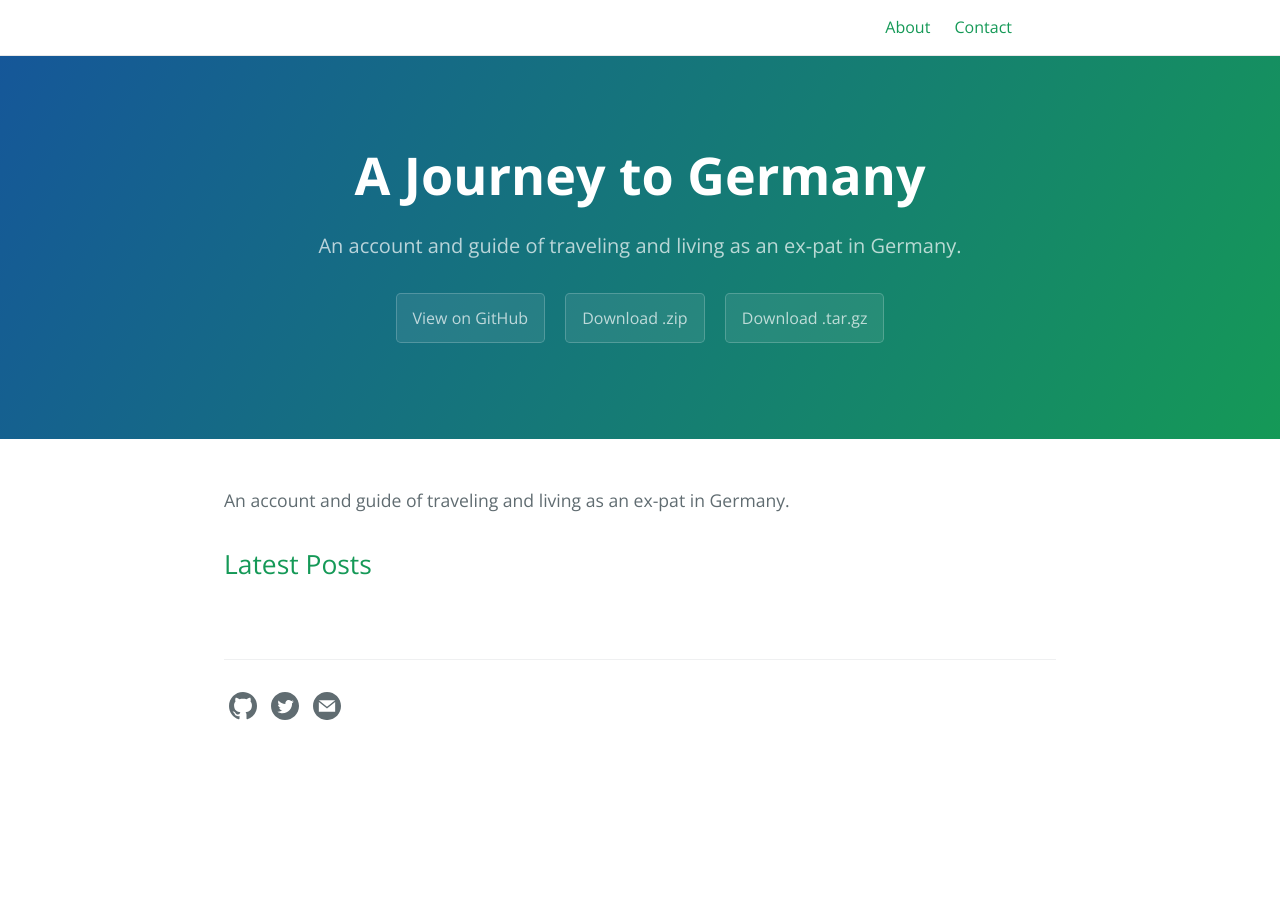
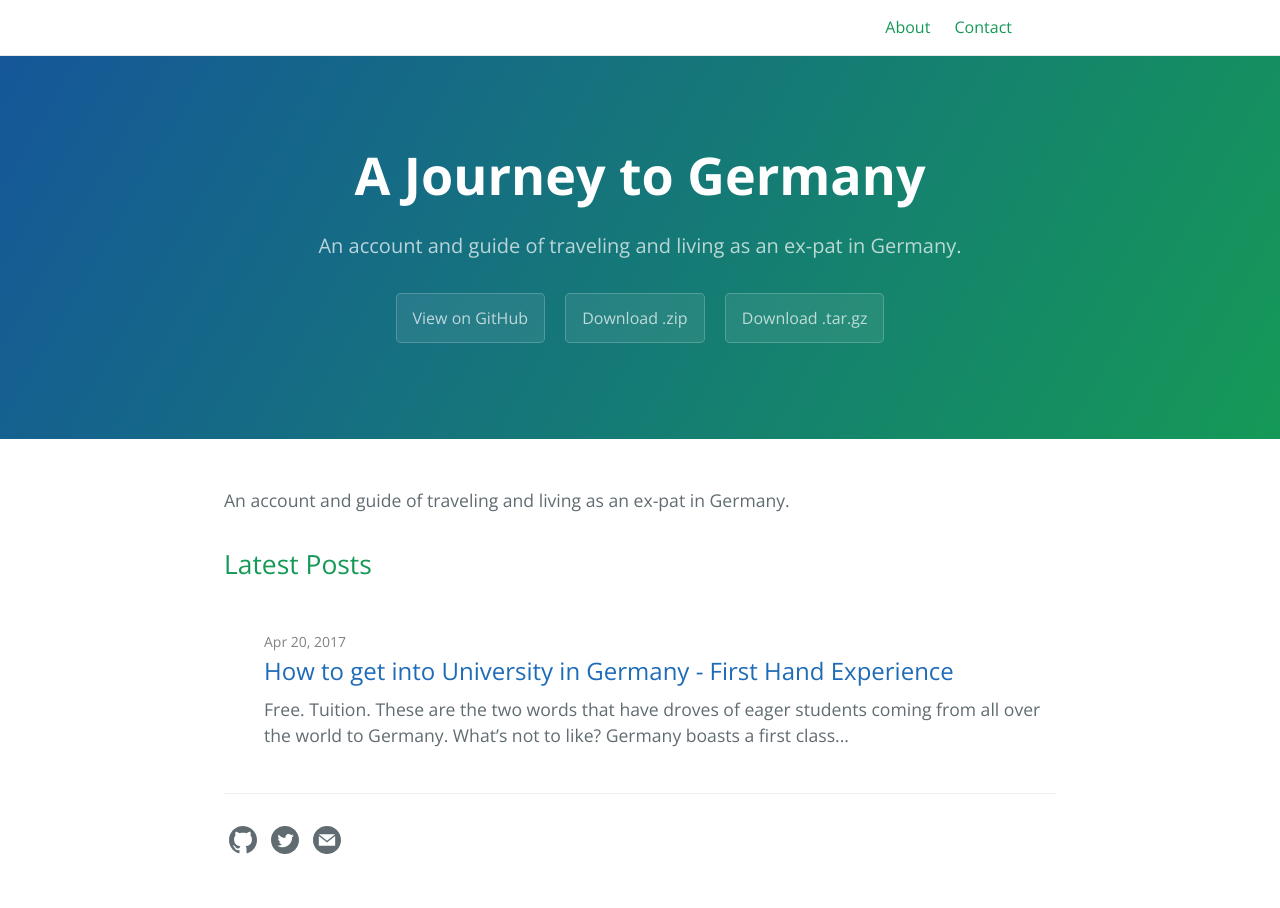
Before and after one commit to JamesLawton/crossoveranx.github.io, a Jekyll site: the page built from index.md, in a window 1280 px wide. Built offline with Jekyll 4.4.1, drawn with Linux system fonts in a browser that asks for light colours; part of the change alters nothing that is shown.

Commit message:
reviised

```diff
--- a/_config.yml
+++ b/_config.yml
@@ -1,9 +1,6 @@
 title: A Journey to Germany
 description: An account and guide of traveling and living as an ex-pat in Germany.
 show_downloads: true
-google_analytics:
-# cayman-blog date format
-# refer to http://shopify.github.io/liquid/filters/date/ if you want to customize this
 cayman-blog:
   date_format: "%b %-d, %Y"
 
--- a/_posts/2017-04-20-super-long-article.md
+++ b/_posts/2017-04-20-super-long-article.md
@@ -1,12 +1,36 @@
 ---
 layout: post
-title: "Some articles are just so long they deserve a really long title to see if things will break well"
+title: "How to get into University in Germany - First Hand Experience"
 categories: misc
-published: false
 ---
 
-Lorem ipsum dolor sit amet, consectetur adipiscing elit. Fusce bibendum neque eget nunc mattis eu sollicitudin enim tincidunt. Vestibulum lacus tortor, ultricies id dignissim ac, bibendum in velit. Proin convallis mi ac felis pharetra aliquam. Curabitur dignissim accumsan rutrum. In arcu magna, aliquet vel pretium et, molestie et arcu. Mauris lobortis nulla et felis ullamcorper bibendum. Phasellus et hendrerit mauris. Proin eget nibh a massa vestibulum pretium. Suspendisse eu nisl a ante aliquet bibendum quis a nunc. Praesent varius interdum vehicula. Aenean risus libero, placerat at vestibulum eget, ultricies eu enim. Praesent nulla tortor, malesuada adipiscing adipiscing sollicitudin, adipiscing eget est.
+Free. Tuition. These are the two words that have droves of eager students coming from all over the world to Germany. What's not to like? Germany boasts a first class education recognizable all over the world, an experience abroad like no other (see - castles), and a healthcare system that makes me *want* to get sick. Dreaming about this experience and actually attending though, are entirely different things. I know that I was thoroughly unprepared for the adventure - even after reading countless articles and guides that I thought would ensure my initial success. My goal is to provide an account for others that are looking into Germany as an option for university from somebody who has experienced it first hand.
 
-Lorem ipsum dolor sit amet, consectetur adipiscing elit. Fusce bibendum neque eget nunc mattis eu sollicitudin enim tincidunt. Vestibulum lacus tortor, ultricies id dignissim ac, bibendum in velit. Proin convallis mi ac felis pharetra aliquam. Curabitur dignissim accumsan rutrum. In arcu magna, aliquet vel pretium et, molestie et arcu. Mauris lobortis nulla et felis ullamcorper bibendum. Phasellus et hendrerit mauris. Proin eget nibh a massa vestibulum pretium. Suspendisse eu nisl a ante aliquet bibendum quis a nunc. Praesent varius interdum vehicula. Aenean risus libero, placerat at vestibulum eget, ultricies eu enim. Praesent nulla tortor, malesuada adipiscing adipiscing sollicitudin, adipiscing eget est.
+A little bit about me: I'm originally from the good ole' US of A and while some of my experiences will be more applicable towards students from my home country, I will be sure to point out potential differences. I'm originally from Pennsylvania and I ended up moving out of state for my undergraduate degree to Florida, which meant racking up those wonderful out-of-state tuition costs. Afterwards, I worked for a couple years and realized that my field wasn't making me happy so I wanted to pursue another degree. One problem, though. I was(am) still paying off my student loans, so how could I afford another degree? Through my research, I found out about the possibility of studying in Germany. Now, I am currently in a masters program at the Technical University of Munich.
 
-Lorem ipsum dolor sit amet, consectetur adipiscing elit. Fusce bibendum neque eget nunc mattis eu sollicitudin enim tincidunt. Vestibulum lacus tortor, ultricies id dignissim ac, bibendum in velit. Proin convallis mi ac felis pharetra aliquam. Curabitur dignissim accumsan rutrum. In arcu magna, aliquet vel pretium et, molestie et arcu. Mauris lobortis nulla et felis ullamcorper bibendum. Phasellus et hendrerit mauris. Proin eget nibh a massa vestibulum pretium. Suspendisse eu nisl a ante aliquet bibendum quis a nunc. Praesent varius interdum vehicula. Aenean risus libero, placerat at vestibulum eget, ultricies eu enim. Praesent nulla tortor, malesuada adipiscing adipiscing sollicitudin, adipiscing eget est.
+Many of the other guides I found about this process really didn't help once I was actually *here*. For all the talk of visa preparation, health insurance, etc., I felt woefully unprepared for the reality of living in a foreign nation where I didn't speak the language. I want to give you the real world experience, without the bells and whistles.
+
+# Guide
+
+So, as a prospective German student - what do you want to study? Let me save you quite a bit of research, unless you know German at a [C1 Level](https://en.wikipedia.org/wiki/Common_European_Framework_of_Reference_for_Languages#Common_reference_levels), you won't be attending your undergraduate degree in Germany. You do have the option of studying abroad for a semester with various institutions like [Erasmus](https://esn.org), if this seems like a goal for you in the future, but I hate to say it - almost no undergraduate degrees exist entirely in English.
+
+With that first hurdle finished, let's assume you would like a graduate degree. Great! [This](http://www.mastersportal.eu/countries/11/germany.html) is an excellent site to see if the program you are interested in exists in Germany. I personally went through the rankings of the top universities in Germany to find programs I was interested in, and I suggest you do the same. A word of caution, if your area of interest is not in a STEM(science, technology, engineering, and math) field, it is highly unlikely that it is taught fully in English. In fact, I've never seen it while looking through 50+ university's programs.
+
+Hopefully, I haven't discouraged you yet, as I would like to talk briefly about the application process. You may have heard about the efficiency of Germans, the engineering prowess, and their astute detail-oriented observations. Do you know what else they're good at? Bureaucracy. Germans are very particular about their forms and applications, so I implore you that you make sure that everything is perfect before you send it in. Your i's are dotted, t's are crossed, because you'll run into a situation like mine where I had to overnight my resume because I put my work end date as 'Present' instead of the current month. I highly recommend getting in touch with the admissions department at your particular university if you have any questions to ensure a smooth reception of your documentation. It's typical that you can't e-mail or attach your documents as Germany has very strict data privacy laws which forbid these processes, so keep this in mind when applying.
+
+You've found a program, applied, perhaps had an interview, and got your admissions letter. Congratulations! So, how do you prepare to move your entire life to a foreign country? Many universities will give some tips about finding accommodation, making friends, health insurance, and getting situated. They are worth checking out, but don't put too much emphasis on them as it was not that helpful in my experience. Here's the crucial things to know before you move and what worked for me when I had issues.
+
+## Before you Go
+
+### Health Insurance
+German universities require a confirmation that you are insured in Germany in order to be officially enrolled. Many private health insurance companies, but I would strongly NOT recommend these as they are very specific in what they cover. The two main health insurances that I would recommend are [AOK](https://www.aok.de/) and [TK](https://www.tk.de/), which are both relatively affordable. E-mail a representative at those companies and explain when you are arriving and when you need the insurance to start - they are very familiar with this process and will help expedite your request rather than signing up online without an initial e-mail.
+
+### Visa Process
+Here's where other nationalities experience will differ significantly.  Many websites recommend to apply for a visa in your home country, no exceptions. If you are from one of [these](http://www.germany-visa.org/do-i-need-a-visa/) countries, apply for a visa as soon as you get your acceptance letter. I've had classmates that missed the first month of school due to visa issues. I found from my personal experience and speaking with others, that you can simply apply for the visa in Germany. You have a 90 day grace period in order to obtain your residency and visa, and this was certainly feasible during this time.
+
+### Bank Account (Abroad and Domestic)
+Ever heard of Oktoberfest? You would not believe how fast the jubilance of a day spent dancing on tables can come crashing down as an ATM takes your only credit card. Before you leave for Deustchland, contact your domestic bank to ensure that they know you are moving abroad and ask about any offers for international cards - this will make your transition significantly easier.
+
+Furthermore, do some research on competent banks in the city you are moving to, along with contacting a representative of your desired bank. To open a bank account in Germany, you need a plethora of documentation - many of which has to be acquired in a specific order. Inform them of your needs, ask about any student accounts, and also schedule an appointment to ensure that you can get an account on your first visit. When you first arrive in DE, you will be bombarded with a whirlwind of tasks and having a bank account with a debit card will go a long way to reduce your stress.
+
+Accommodation -
```
